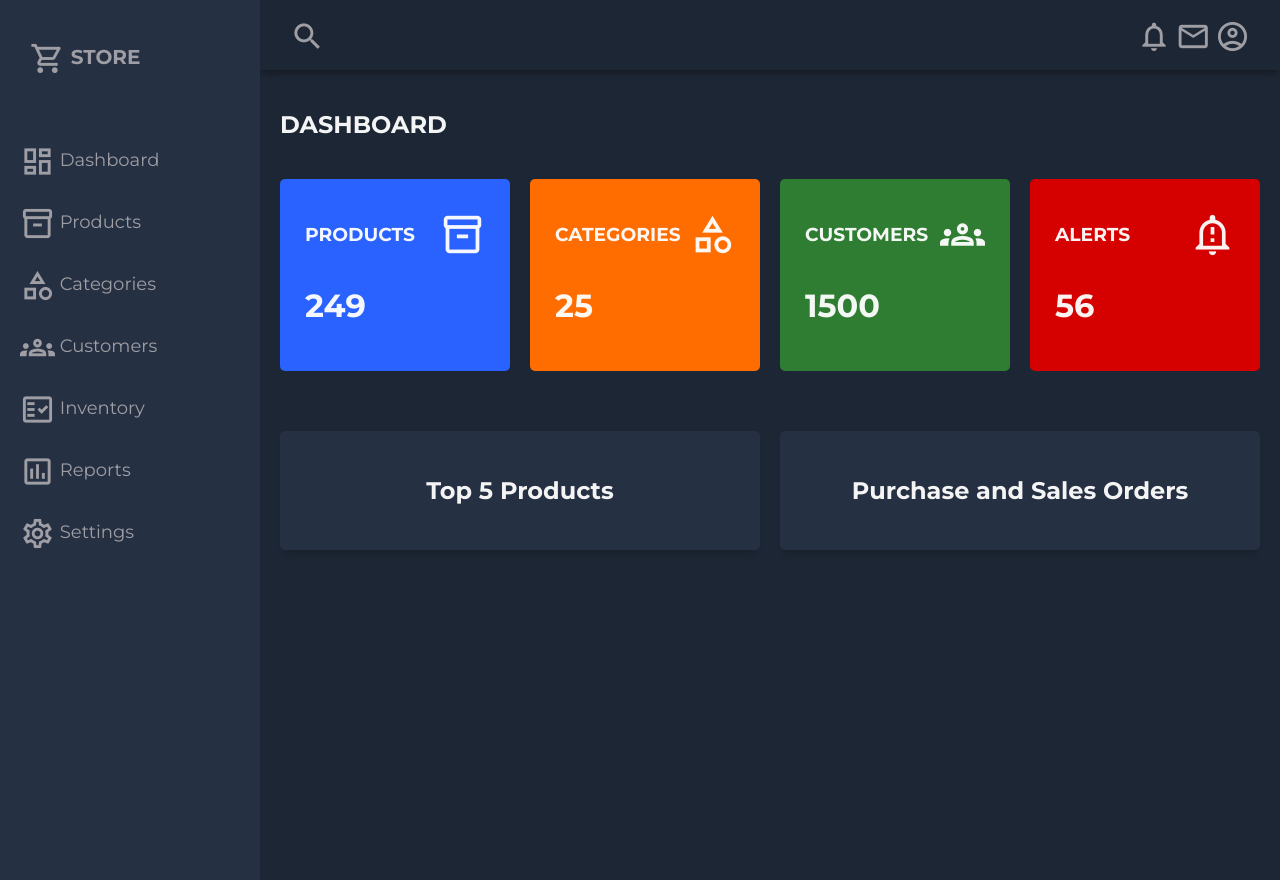
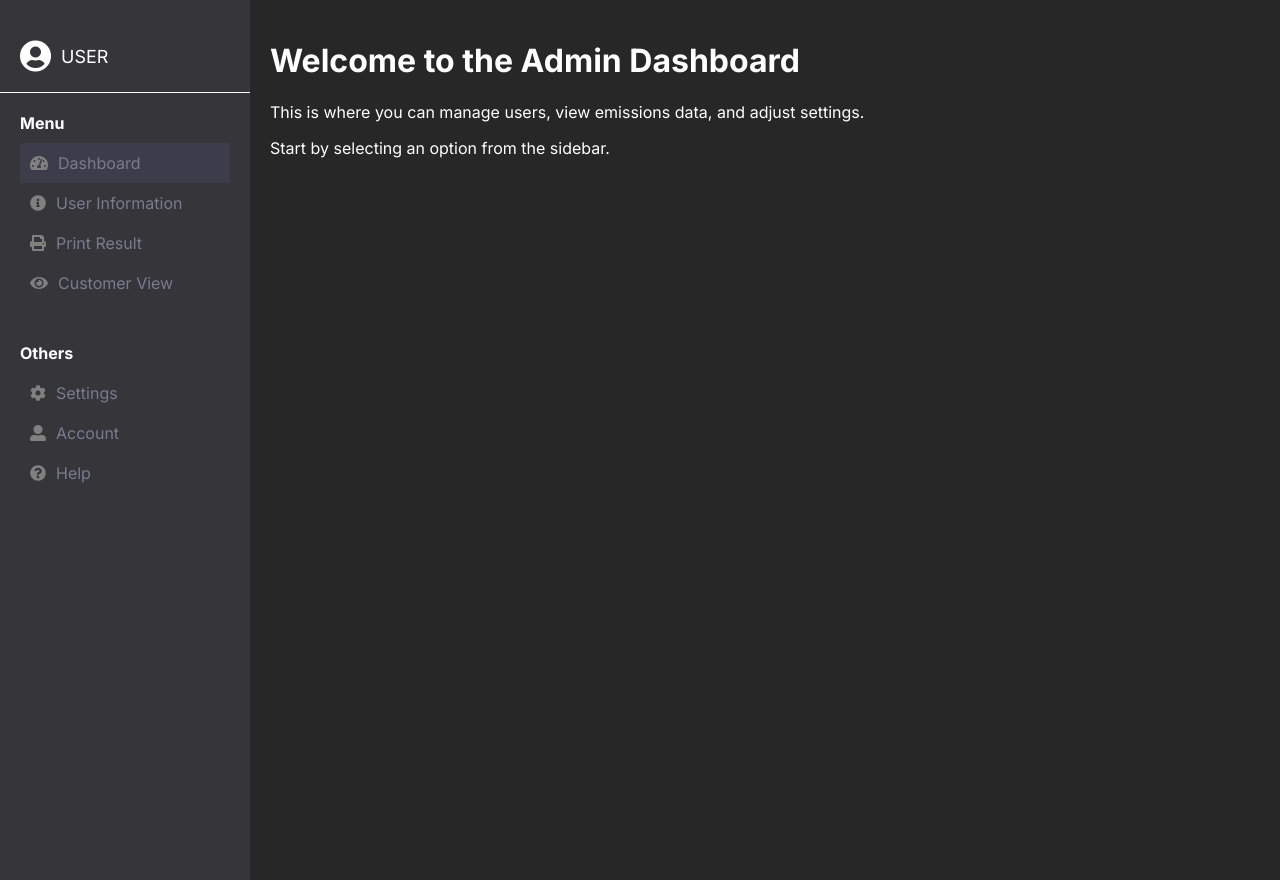
Before and after one commit to Ranssuu/emissiontestproject, a PHP site: page /Home.php in a window 1280 px wide. Run offline with PHP 8.4, Linux system fonts and the light colour scheme; some libraries are stand-ins or nearby versions.

Commit message:
home no data

```diff
--- a/Home.php
+++ b/Home.php
@@ -1,151 +1,43 @@
 <!DOCTYPE html>
 <html lang="en">
 <head>
-    <meta charset="utf-8">
-    <meta name="viewport" content="width=device-width,initial-scale=1.0">
+  <meta charset="UTF-8">
+  <meta name="viewport" content="width=device-width, initial-scale=1.0">
   <title>Admin Dashboard</title>
-
-    <!-- Montserrat Font -->
-    <link href="https://fonts.googleapis.com/css2?family=Montserrat:wght@100;200;300;400;500;600;700;800;900&display=swap" rel="stylesheet">
-
-    <!-- Material Icons -->
-    <link href="https://fonts.googleapis.com/icon?family=Material+Icons+Outlined" rel="stylesheet">
-
-    <!-- Custom CSS -->
   <link rel="stylesheet" href="css/home.css">
+  <link rel="stylesheet" href="https://cdnjs.cloudflare.com/ajax/libs/font-awesome/5.15.4/css/all.min.css">
 </head>
 <body>
-    <div class="grid-container">
-
-      <!-- Header -->
-      <header class="header">
-        <div class="menu-icon" onclick="openSidebar()">
-          <span class="material-icons-outlined">menu</span>
+  <!-- Sidebar -->
+  <div class="sidebar">
+    <div class="sidebar-header">
+      <i class="fas fa-user-circle fa-2x"></i>
+      <span class="user-name">USER</span>
     </div>
-        <div class="header-left">
-          <span class="material-icons-outlined">search</span>
+    <div class="menu-section">
+      <span class="section-title">Menu</span>
+      <ul>
+        <li class="active" href="#"><i class="fas fa-tachometer-alt"></i><a>Dashboard</a></li>
+        <li href="#"><i class="fas fa-info-circle"></i><a>User Information</a></li>
+        <li href="#"><i class="fas fa-print"></i><a>Print Result</a></li>
+        <li href="#"><i class="fas fa-eye"></i><a>Customer View</a></li>
+      </ul>
     </div>
-        <div class="header-right">
-          <span class="material-icons-outlined">notifications</span>
-          <span class="material-icons-outlined">email</span>
-          <span class="material-icons-outlined">account_circle</span>
+    <div class="other-section">
+      <span class="section-title">Others</span>
+      <ul>
+        <li href="#"><i class="fas fa-cog"></i><a>Settings</a></li>
+        <li href="#"><i class="fas fa-user-alt"></i><a>Account</a></li>
+        <li href="#"><i class="fas fa-question-circle"></i><a>Help</a></li>
+      </ul>
     </div>
-      </header>
-      <!-- End Header -->
-
-      <!-- Sidebar -->
-      <aside id="sidebar">
-        <div class="sidebar-title">
-          <div class="sidebar-brand">
-            <span class="material-icons-outlined">shopping_cart</span> STORE
-          </div>
-          <span class="material-icons-outlined" onclick="closeSidebar()">close</span>
   </div>
 
-        <ul class="sidebar-list">
-          <li class="sidebar-list-item">
-            <a href="#" target="_blank">
-              <span class="material-icons-outlined">dashboard</span> Dashboard
-            </a>
-          </li>
-          <li class="sidebar-list-item">
-            <a href="#" target="_blank">
-              <span class="material-icons-outlined">inventory_2</span> Products
-            </a>
-          </li>
-          <li class="sidebar-list-item">
-            <a href="#" target="_blank">
-              <span class="material-icons-outlined">category</span> Categories
-            </a>
-          </li>
-          <li class="sidebar-list-item">
-            <a href="#" target="_blank">
-              <span class="material-icons-outlined">groups</span> Customers
-            </a>
-          </li>
-          <li class="sidebar-list-item">
-            <a href="#" target="_blank">
-              <span class="material-icons-outlined">fact_check</span> Inventory
-            </a>
-          </li>
-          <li class="sidebar-list-item">
-            <a href="#" target="_blank">
-              <span class="material-icons-outlined">poll</span> Reports
-            </a>
-          </li>
-          <li class="sidebar-list-item">
-            <a href="#" target="_blank">
-              <span class="material-icons-outlined">settings</span> Settings
-            </a>
-          </li>
-        </ul>
-      </aside>
-      <!-- End Sidebar -->
-
-      <!-- Main -->
-      <main class="main-container">
-        <div class="main-title">
-          <h2>DASHBOARD</h2>
+  <!-- Content Area -->
+  <div class="content">
+    <h1>Welcome to the Admin Dashboard</h1>
+    <p>This is where you can manage users, view emissions data, and adjust settings.</p>
+    <p>Start by selecting an option from the sidebar.</p>
   </div>
-
-        <div class="main-cards">
-
-          <div class="card">
-            <div class="card-inner">
-              <h3>PRODUCTS</h3>
-              <span class="material-icons-outlined">inventory_2</span>
-            </div>
-            <h1>249</h1>
-          </div>
-
-          <div class="card">
-            <div class="card-inner">
-              <h3>CATEGORIES</h3>
-              <span class="material-icons-outlined">category</span>
-            </div>
-            <h1>25</h1>
-          </div>
-
-          <div class="card">
-            <div class="card-inner">
-              <h3>CUSTOMERS</h3>
-              <span class="material-icons-outlined">groups</span>
-            </div>
-            <h1>1500</h1>
-          </div>
-
-          <div class="card">
-            <div class="card-inner">
-              <h3>ALERTS</h3>
-              <span class="material-icons-outlined">notification_important</span>
-            </div>
-            <h1>56</h1>
-          </div>
-
-        </div>
-
-        <div class="charts">
-
-          <div class="charts-card">
-            <h2 class="chart-title">Top 5 Products</h2>
-            <div id="bar-chart"></div>
-          </div>
-
-          <div class="charts-card">
-            <h2 class="chart-title">Purchase and Sales Orders</h2>
-            <div id="area-chart"></div>
-          </div>
-
-        </div>
-      </main>
-      <!-- End Main -->
-
-    </div>
-
-    <!-- Scripts -->
-    <!-- ApexCharts -->
-    <script src="https://cdnjs.cloudflare.com/ajax/libs/apexcharts/3.35.5/apexcharts.min.js"></script>
-    <!-- Custom JS -->
-    <script src="js/scripts.js"></script>
 </body>
 </html>
--- a/css/home.css
+++ b/css/home.css
@@ -1,227 +1,97 @@
+@import url('https://fonts.googleapis.com/css2?family=Inter:wght@100;200;300;400;500;600;700;800;900&display=swap');
+
 body {
+  font-family: 'Inter', sans-serif;
   margin: 0;
   padding: 0;
-    background-color: #1d2634;
-    color: #9e9ea4;
-    font-family: 'Montserrat', sans-serif;
+  background-color: #272727;
 }
 
-  .material-icons-outlined {
-    vertical-align: middle;
-    line-height: 1px;
-    font-size: 35px;
+.sidebar {
+  background-color: #36353A;
+  color: #fff;
+  width: 250px;
+  height: 100vh;
+  position: fixed;
+  top: 0;
+  left: 0;
+  padding-top: 20px;
 }
 
-  .grid-container {
-    display: grid;
-    grid-template-columns: 260px 1fr 1fr 1fr;
-    grid-template-rows: 0.2fr 3fr;
-    grid-template-areas:
-      'sidebar header header header'
-      'sidebar main main main';
-    height: 100vh;
+.sidebar-header {
+  display: flex;
+  align-items: center;
+  padding: 20px;
+  border-bottom: 1px solid #fff;
 }
 
-  /* ---------- HEADER ---------- */
-  .header {
-    grid-area: header;
-    height: 70px;
-    display: flex;
-    align-items: center;
-    justify-content: space-between;
-    padding: 0 30px 0 30px;
-    box-shadow: 0 6px 7px -3px rgba(0, 0, 0, 0.35);
+.sidebar-header .fa-user-circle {
+  margin-right: 10px;
+  flex-shrink: 0;
 }
 
-  .menu-icon {
-    display: none;
-  }
-
-  /* ---------- SIDEBAR ---------- */
-
-  #sidebar {
-    grid-area: sidebar;
-    height: 100%;
-    background-color: #263043;
-    overflow-y: auto;
-    transition: all 0.5s;
-    -webkit-transition: all 0.5s;
-  }
-
-  .sidebar-title {
-    display: flex;
-    justify-content: space-between;
-    align-items: center;
-    padding: 30px 30px 30px 30px;
-    margin-bottom: 30px;
-  }
-
-  .sidebar-title > span {
-    display: none;
-  }
-
-  .sidebar-brand {
-    margin-top: 15px;
-    font-size: 20px;
-    font-weight: 700;
-  }
-
-  .sidebar-list {
-    padding: 0;
-    margin-top: 15px;
-    list-style-type: none;
-  }
-
-  .sidebar-list-item {
-    padding: 20px 20px 20px 20px;
+.user-name {
   font-size: 18px;
 }
 
-  .sidebar-list-item:hover {
-    background-color: rgba(255, 255, 255, 0.2);
+.menu-section,
+.other-section {
+  padding: 20px;
+}
+
+.section-title {
+  font-weight: bold;
+  font-size: 16px;
+  margin-bottom: 10px;
+  display: block;
+}
+
+.sidebar ul {
+  list-style-type: none;
+  padding: 0;
+  margin: 0;
+}
+
+.sidebar ul li {
+  padding: 10px;
+  color: gray;
   cursor: pointer;
 }
 
-  .sidebar-list-item > a {
-    text-decoration: none;
-    color: #9e9ea4;
+.content {
+  margin-left: 250px;
+  padding: 20px;
+  color: #fff;
 }
 
-  .sidebar-responsive {
-    display: inline !important;
-    position: absolute;
-    /*
-      the z-index of the ApexCharts is 11
-      we want the z-index of the sidebar higher so that
-      the charts are not showing over the sidebar
-      on small screens
-    */
-    z-index: 12 !important;
+.sidebar ul li i {
+  margin-right: 10px;
 }
 
-  /* ---------- MAIN ---------- */
-
-  .main-container {
-    grid-area: main;
-    overflow-y: auto;
-    padding: 20px 20px;
-    color: rgba(255, 255, 255, 0.95);
+.sidebar ul li.active {
+  background-color: #3C3C4A;
 }
 
-  .main-title {
-    display: flex;
-    justify-content: space-between;
+.sidebar ul li a {
+  text-decoration: none; /* Remove default underline */
+  color: #797C8F; /* Change font color */
 }
 
-  .main-cards {
-    display: grid;
-    grid-template-columns: 1fr 1fr 1fr 1fr;
-    gap: 20px;
-    margin: 20px 0;
+.sidebar ul li:hover {
+  background-color: #444;
 }
 
-  .card {
-    display: flex;
-    flex-direction: column;
-    justify-content: space-around;
-    padding: 25px;
-    border-radius: 5px;
+.other-section ul li {
+  padding: 10px;
+  color: gray;
+  cursor: pointer;
 }
 
-  .card:first-child {
-    background-color: #2962ff;
+.other-section ul li i {
+   margin-right: 10px;
 }
 
-  .card:nth-child(2) {
-    background-color: #ff6d00;
+.other-section ul li a {
+  text-decoration: none; /* Remove default underline */
+  color: #797C8F; /* Change font color */
 }
-
-  .card:nth-child(3) {
-    background-color: #2e7d32;
-  }
-
-  .card:nth-child(4) {
-    background-color: #d50000;
-  }
-
-  .card-inner {
-    display: flex;
-    align-items: center;
-    justify-content: space-between;
-  }
-
-  .card-inner > .material-icons-outlined {
-    font-size: 45px;
-  }
-
-  .charts {
-    display: grid;
-    grid-template-columns: 1fr 1fr;
-    gap: 20px;
-    margin-top: 60px;
-  }
-
-  .charts-card {
-    background-color: #263043;
-    margin-bottom: 20px;
-    padding: 25px;
-    box-sizing: border-box;
-    -webkit-column-break-inside: avoid;
-    border-radius: 5px;
-    box-shadow: 0 6px 7px -4px rgba(0, 0, 0, 0.2);
-  }
-
-  .chart-title {
-    display: flex;
-    align-items: center;
-    justify-content: center;
-  }
-
-  /* ---------- MEDIA QUERIES ---------- */
-
-  /* Medium <= 992px */
-
-  @media screen and (max-width: 992px) {
-    .grid-container {
-      grid-template-columns: 1fr;
-      grid-template-rows: 0.2fr 3fr;
-      grid-template-areas:
-        'header'
-        'main';
-    }
-
-    #sidebar {
-      display: none;
-    }
-
-    .menu-icon {
-      display: inline;
-    }
-
-    .sidebar-title > span {
-      display: inline;
-    }
-  }
-
-  /* Small <= 768px */
-
-  @media screen and (max-width: 768px) {
-    .main-cards {
-      grid-template-columns: 1fr;
-      gap: 10px;
-      margin-bottom: 0;
-    }
-
-    .charts {
-      grid-template-columns: 1fr;
-      margin-top: 30px;
-    }
-  }
-
-  /* Extra Small <= 576px */
-
-  @media screen and (max-width: 576px) {
-    .hedaer-left {
-      display: none;
-    }
-  }
```
Lines whose indentation alone changed are shown as unchanged.
